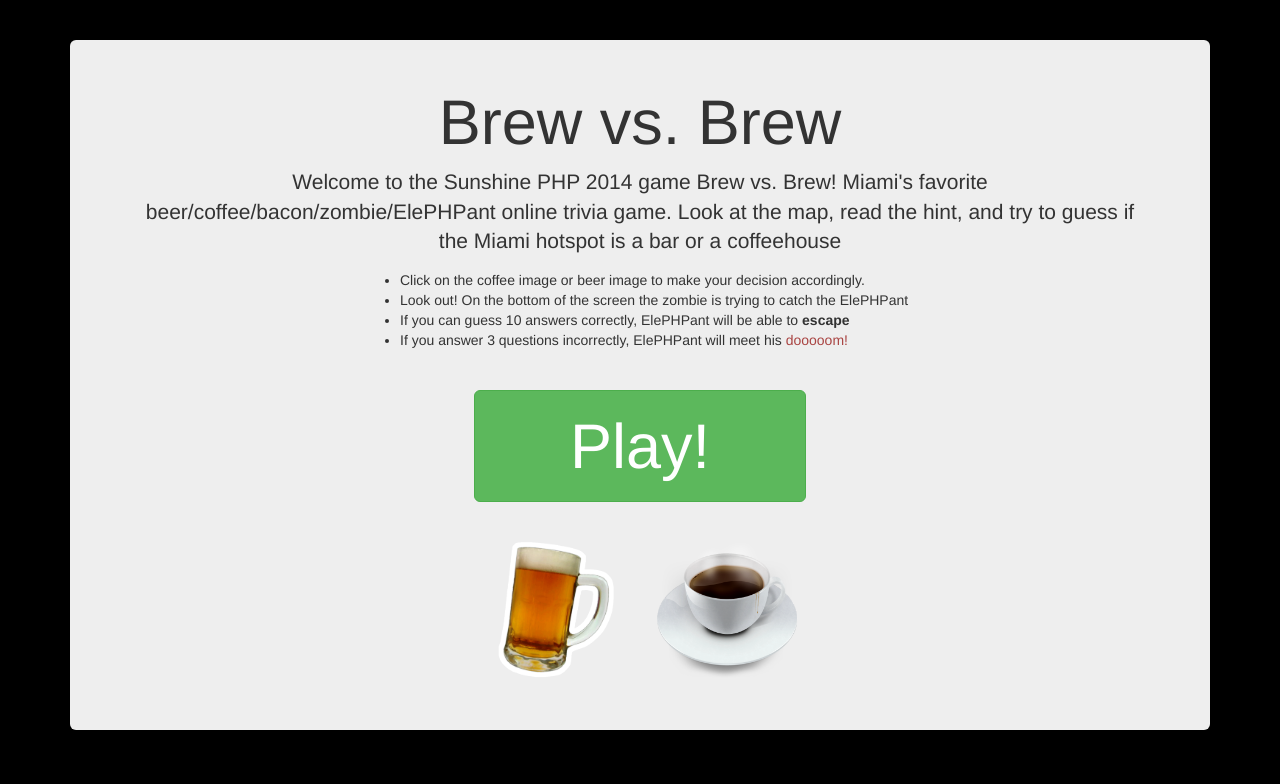
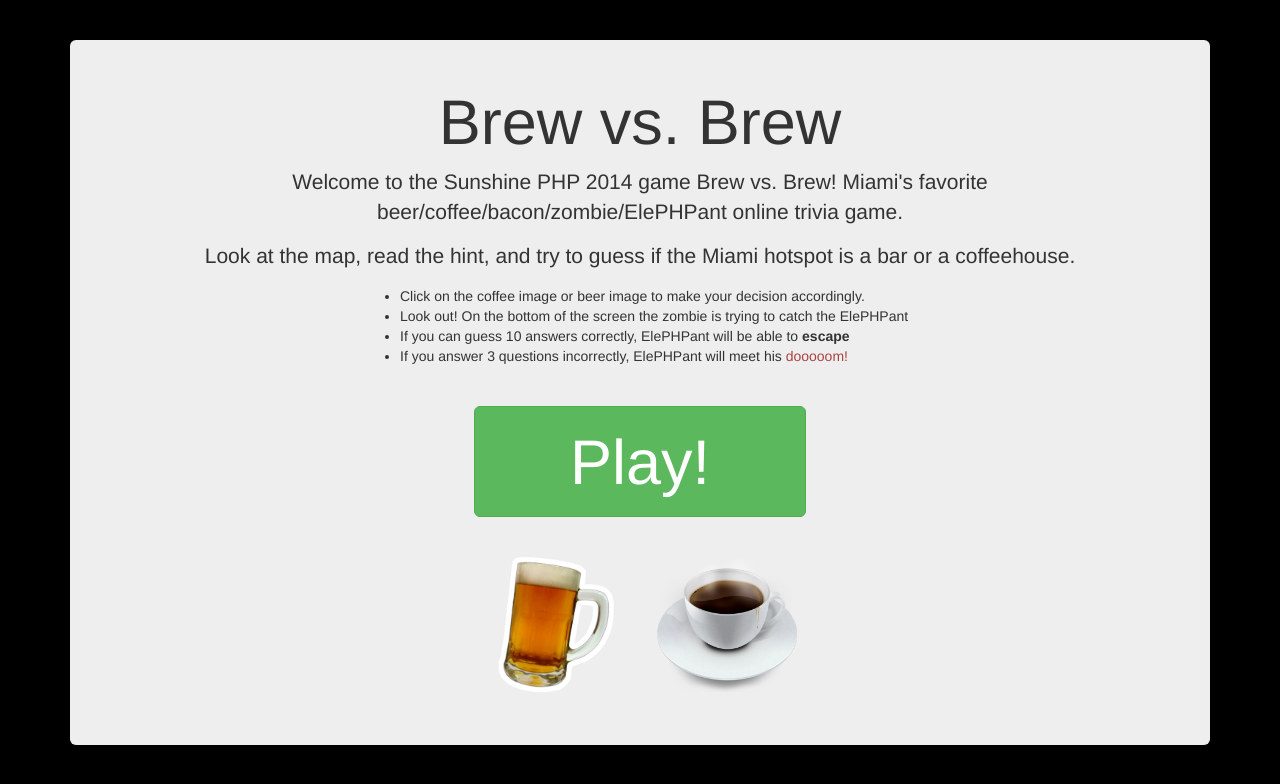
Before and after one commit to danicheman/miami-joe-or-brew, a PHP site: page / in a window 1280 px wide. Shown: the top 784 px of the page. Run offline with PHP 8.4, Linux system fonts and the light colour scheme; some libraries are stand-ins or nearby versions.

Commit message:
fixing instructions on start page

```diff
--- a/views/layout.php
+++ b/views/layout.php
@@ -36,8 +36,8 @@
       <div class="jumbotron" style="text-align: center;">
 <? if (empty($jumbotron_message)): ?>
         <h1 style="margin-top: 0;">Brew vs. Brew</h1>
-        <p class="lead">Welcome to the Sunshine PHP 2014  game Brew vs. Brew! Miami's favorite beer/coffee/bacon/zombie/ElePHPant online trivia game.
-	Look at the map, read the hint, and try to guess if the Miami hotspot is a bar or a coffeehouse</p>
+        <p class="lead">Welcome to the Sunshine PHP 2014  game Brew vs. Brew! Miami's favorite beer/coffee/bacon/zombie/ElePHPant online trivia game.</p>
+	<p>Look at the map, read the hint, and try to guess if the Miami hotspot is a bar or a coffeehouse.</p>
 	<ul class="col-md-7 col-md-offset-3 text-left" >
 	  <li>Click on the coffee image or beer image to make your decision accordingly.</li>
 	  <li>Look out! On the bottom of the screen the zombie is trying to catch the ElePHPant</li>
```
